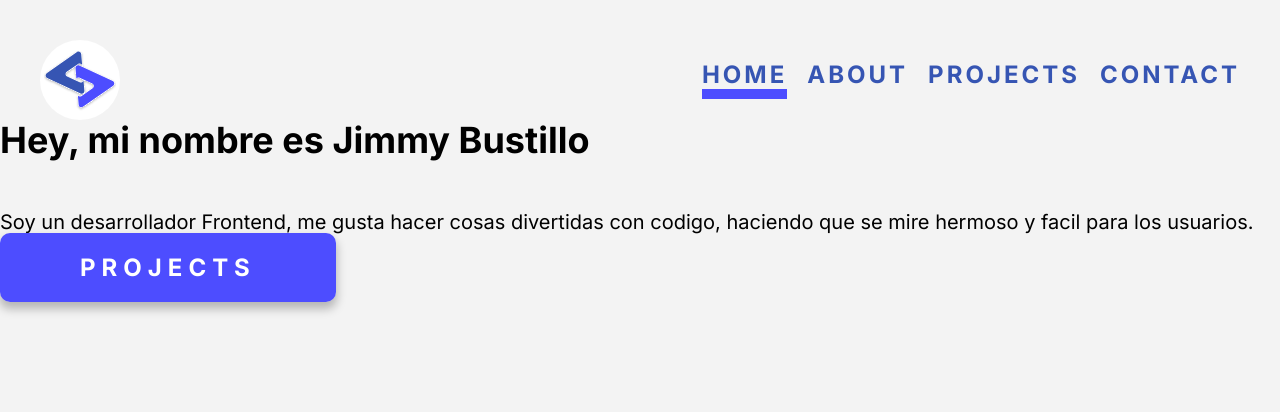
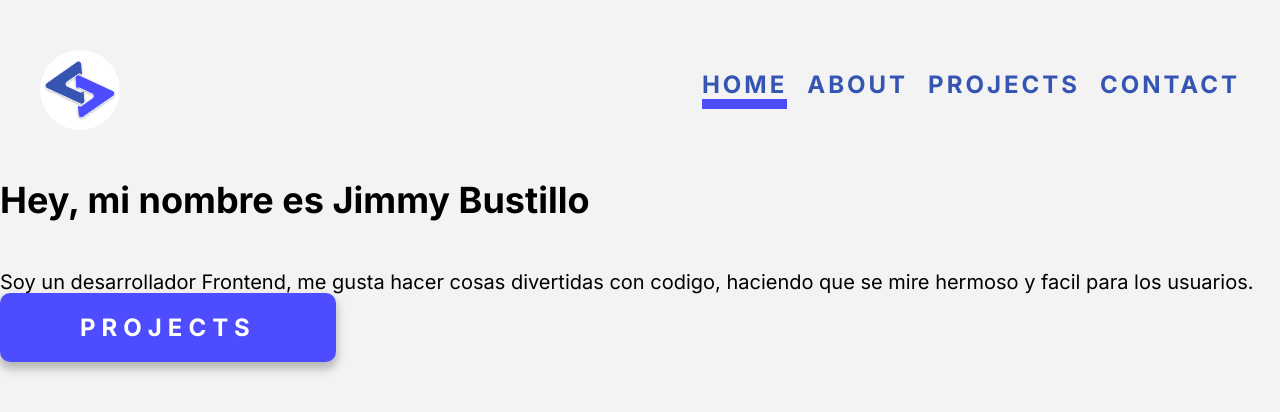
Before and after one commit to jimmy-bustillo/Portafolio, a website: page index.html in a window 1280 px wide. Drawn offline with nearby package versions, Linux system fonts and the light colour scheme; files that its build step writes are made by us from their sources; files whose address does not match are found by name.

Commit message:
add: padding bottom y top al header

```diff
--- a/src/scss/header/_header.scss
+++ b/src/scss/header/_header.scss
@@ -6,8 +6,10 @@
   justify-content: space-between;
   align-items: center;
   padding-top: 2rem;
+  padding-bottom: 2rem;
   @include m.desktop {
-    padding-top: 4rem;
+    padding-top: 5rem;
+    padding-bottom: 5rem;
   }
 
   &__logo {
```
